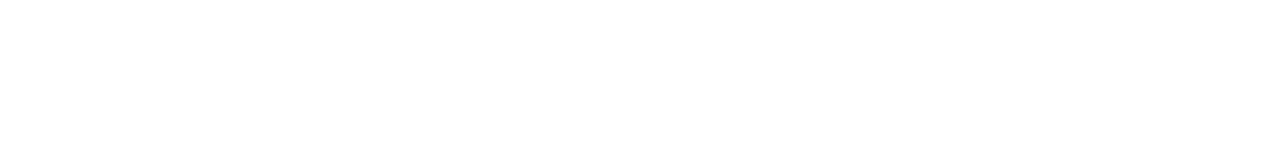
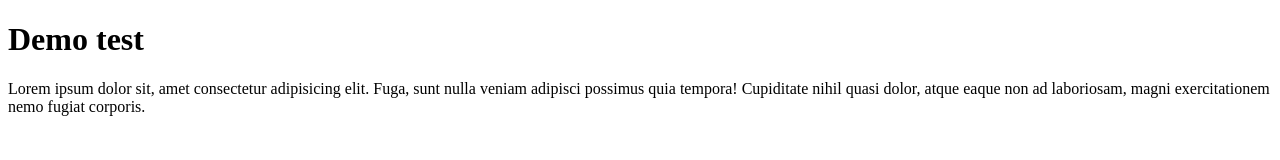
Before and after one commit to trainingLeader/demohtml, a plain HTML site: page index.html in a window 1280 px wide. Drawn offline with Linux system fonts and the light colour scheme.

Commit message:
feat : :sparkles: Add new Headding
Add new title on body

```diff
--- a/index.html
+++ b/index.html
@@ -6,6 +6,7 @@
     <title>Document</title>
 </head>
 <body>
-
+    <h1>Demo test</h1>
+    <p>Lorem ipsum dolor sit, amet consectetur adipisicing elit. Fuga, sunt nulla veniam adipisci possimus quia tempora! Cupiditate nihil quasi dolor, atque eaque non ad laboriosam, magni exercitationem nemo fugiat corporis.</p>
 </body>
 </html>
--- /dev/null
+++ b/js/app.js
@@ -0,0 +1 @@
+let area = 4;
```
Also changed, not shown: 1 other file.
